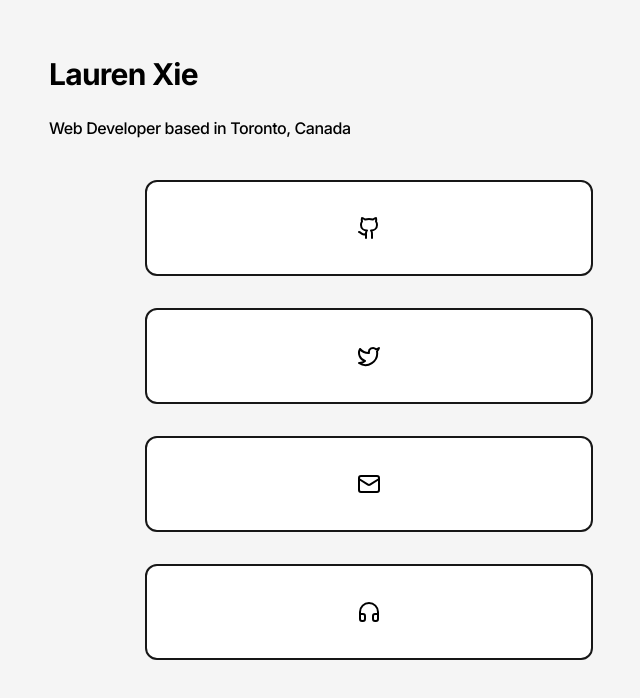
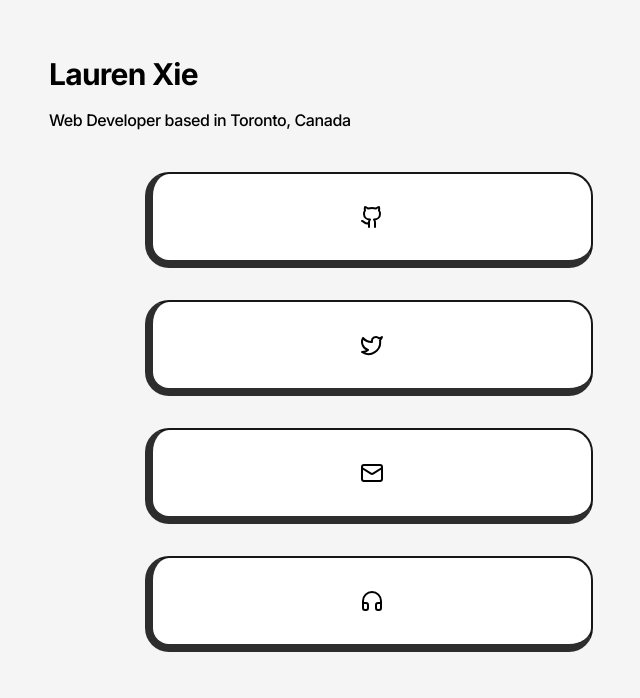
Before and after one commit to lrnxie/lrnxie.com, a Next.js app: page / in a window 1280 px wide. Shown: the top 698 px of the page, without its empty margins (271-911 px from the left). Built offline with nearby package versions, Linux system fonts and the light colour scheme; no server answers.

Commit message:
Minor style update

```diff
--- a/app/page.tsx
+++ b/app/page.tsx
@@ -23,7 +23,7 @@ export default function Home() {
     <main className="mx-auto max-w-2xl px-4 pb-4 pt-14">
       <h1 className="text-3xl font-bold tracking-tight">Lauren Xie</h1>
 
-      <h2 className="mt-4 font-medium tracking-tight md:mt-6">
+      <h2 className="mt-4 font-medium tracking-tight">
         Web Developer based in Toronto, Canada
       </h2>
 
--- a/components/card.tsx
+++ b/components/card.tsx
@@ -14,7 +14,7 @@ export function Card({
   return (
     <div
       className={cn(
-        'group flex h-24 items-center justify-center rounded-xl border-2 border-neutral-900 bg-white p-4 transition-all duration-300 ease-in-out hover:-translate-y-1 hover:translate-x-1 hover:shadow-2xl',
+        'group flex h-24 items-center justify-center rounded-3xl border-2 border-b-8 border-l-8 border-neutral-900 border-b-neutral-900/90 border-l-neutral-900/90 bg-white p-4 transition-all duration-300 ease-in-out hover:-translate-y-1 hover:translate-x-1 hover:shadow-2xl',
         className
       )}
     >
```
